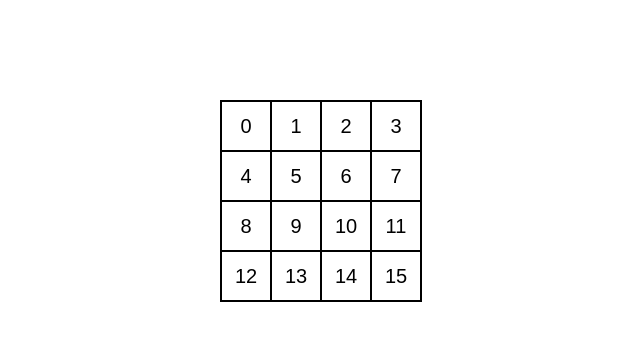
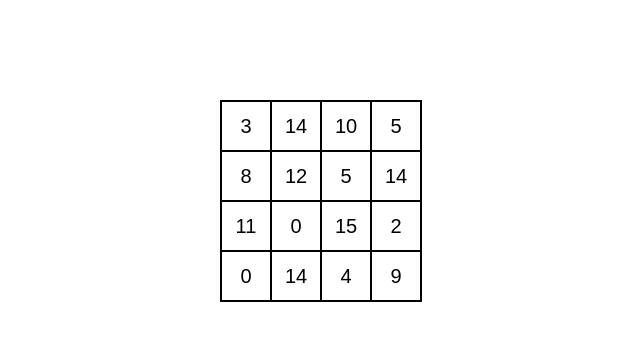
Before and after one commit to LucaKoval/Crossword-Creator, a React (Create React App) app: page / in a window 1280 px wide. Shown: the top 352 px of the page, without its empty margins (319-959 px from the left). Built offline with nearby package versions, Linux system fonts and the light colour scheme.

Commit message:
Generating random data

```diff
--- a/src/App.js
+++ b/src/App.js
@@ -10,7 +10,26 @@ class App extends Component {
     	super(props);
 
     	this.state = {
+    		size: 4,
+    		data: [],
     	};
+  	}
+
+  	componentDidMount() {
+  		this.generateData();
+  	}
+
+  	generateData = () => {
+  		let size = this.state.size;
+  		let data = [];
+  		for (let i = 0; i < size; i++) {
+  			let row = [];
+  			for (let j = 0; j < size; j++) {
+  				row.push(Math.floor(Math.random() * 4 * size));
+  			}
+  			data.push(row);
+  		}
+  		this.setState({ data: data });
   	}
 
   	render() {
@@ -19,7 +38,8 @@ class App extends Component {
   				<div className={styles.contentContainer}>
 	  				<div className={styles.crosswordContainer}>
 	  					<Crossword
-	  						size={4}
+	  						size={this.state.size}
+	  						data={this.state.data}
 	  					/>
 	  				</div>
 	  				<div className={styles.buttonContainer}>
@@ -27,7 +47,7 @@ class App extends Component {
 	              			type="Submit"
 	              			className={styles.button}
 	              			value="Generate"
-	              			// onClick={this.onSubmit}
+	              			onClick={this.generateData}
 	            		/>
 	            		<div className={styles.buttonShadow} />
 	          		</div>
--- a/src/components/Crossword.js
+++ b/src/components/Crossword.js
@@ -13,18 +13,20 @@ class Crossword extends Component {
   	}
 
   	board = () => {
+  		let data = this.props.data;
+  		if (data.length > 0) {
 	  		let size = this.props.size;
 	  		let rows = [];
 	  		for (let i = 0; i < size; i++) {
-  			let cellsInRow = [];
+	  			let row = [];
 	  			for (let j = 0; j < size; j++) {
-  				cellsInRow.push(
+	  				row.push(
 	  					<div
 	  						className={styles.cellContainer}
 	  						key={"cell "+i+""+j}
 	  					>
 	  						<div className={styles.cell}>
-  							{i*size+j}
+	  							{data[i][j]}
 	  						</div>
 	  					</div>
 	  				)
@@ -34,11 +36,13 @@ class Crossword extends Component {
 	  					className={styles.row}
 	  					key={"row"+i}
 	  				>
-  					{cellsInRow}
+	  					{row}
 	  				</div>
 	  			)
 	  		}
 	  		return <div className={styles.board}>{rows}</div>
+	  	}
+	  	return <div className={styles.board}></div>
   	}
 
   	render() {
```
Lines whose indentation alone changed are shown as unchanged.
